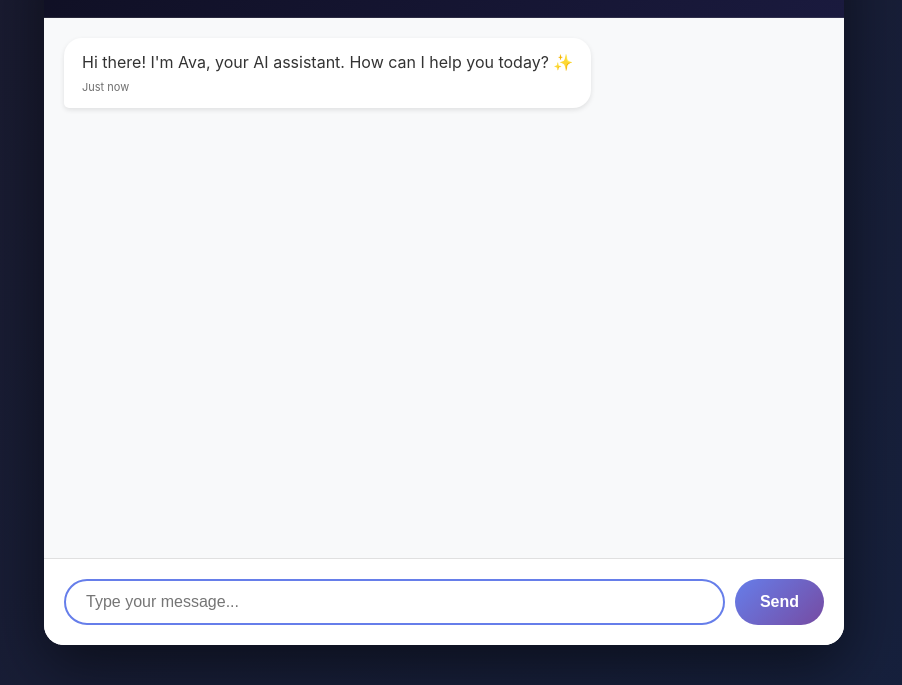
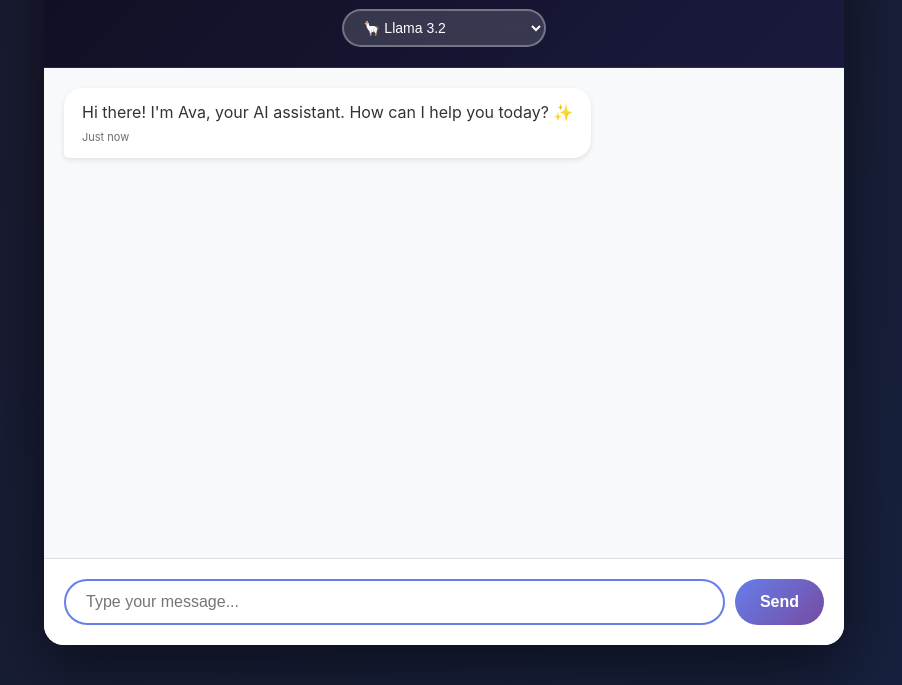
Before and after one commit to siddiquinashra-source/Ava, a plain HTML site: page index.html in a window 1280 px wide. Shown: the part 115-800 px from the top of the page, without its empty margins (196-1098 px from the left). Drawn offline with Linux system fonts and the light colour scheme.

Commit message:
Update index.html

```diff
--- a/index.html
+++ b/index.html
@@ -40,6 +40,27 @@
         .chat-header p {
             font-size: 13px;
             opacity: 0.9;
+        }
+        .model-selector {
+            margin-top: 12px;
+            display: flex;
+            justify-content: center;
+            gap: 10px;
+        }
+        .model-selector select {
+            padding: 8px 15px;
+            border-radius: 20px;
+            border: 2px solid rgba(255, 255, 255, 0.3);
+            background: rgba(255, 255, 255, 0.15);
+            color: white;
+            font-size: 14px;
+            cursor: pointer;
+            outline: none;
+            backdrop-filter: blur(10px);
+        }
+        .model-selector select option {
+            background: #1a1a3e;
+            color: white;
         }
         .chat-messages {
             flex: 1;
@@ -163,6 +184,12 @@
         <div class="chat-header">
             <h1>✨ Ava – Your AI Assistant</h1>
             <p>Ava • Powered by Ollama Cloud</p>
+            <div class="model-selector">
+                <select id="modelSelect" onchange="MODEL_NAME = this.value">
+                    <option value="siddiquinashra/llama3.2:latest" selected>🦙 Llama 3.2</option>
+                    <option value="siddiquinashra/deepseek-coder-v2:latest">🧠 DeepSeek Coder V2</option>
+                </select>
+            </div>
         </div>
 
         <div class="chat-messages" id="chatMessages">
@@ -185,11 +212,12 @@
     </div>
 
     <script>
-        // The model we're using – you can change this later
-        const MODEL_NAME = 'siddiquinashra/llama3.2';
+        // ----- MODEL SELECTION -----
+        // Start with Llama 3.2 (matches the selected option in the dropdown)
+        let MODEL_NAME = 'siddiquinashra/llama3.2:latest';
 
-        // Calls our own proxy (no CORS issues)
-        const API_URL = '/api/chat';
+        // ----- CONFIGURATION -----
+        const API_URL = '/api/chat';   // Our secure proxy endpoint
         let conversationHistory = [];
         let isProcessing = false;
 
@@ -241,7 +269,7 @@
                     method: 'POST',
                     headers: { 'Content-Type': 'application/json' },
                     body: JSON.stringify({
-                        model: MODEL_NAME,    // fixed model
+                        model: MODEL_NAME,      // uses the current model (can be changed by dropdown)
                         messages: conversationHistory,
                         stream: false
                     })
```
